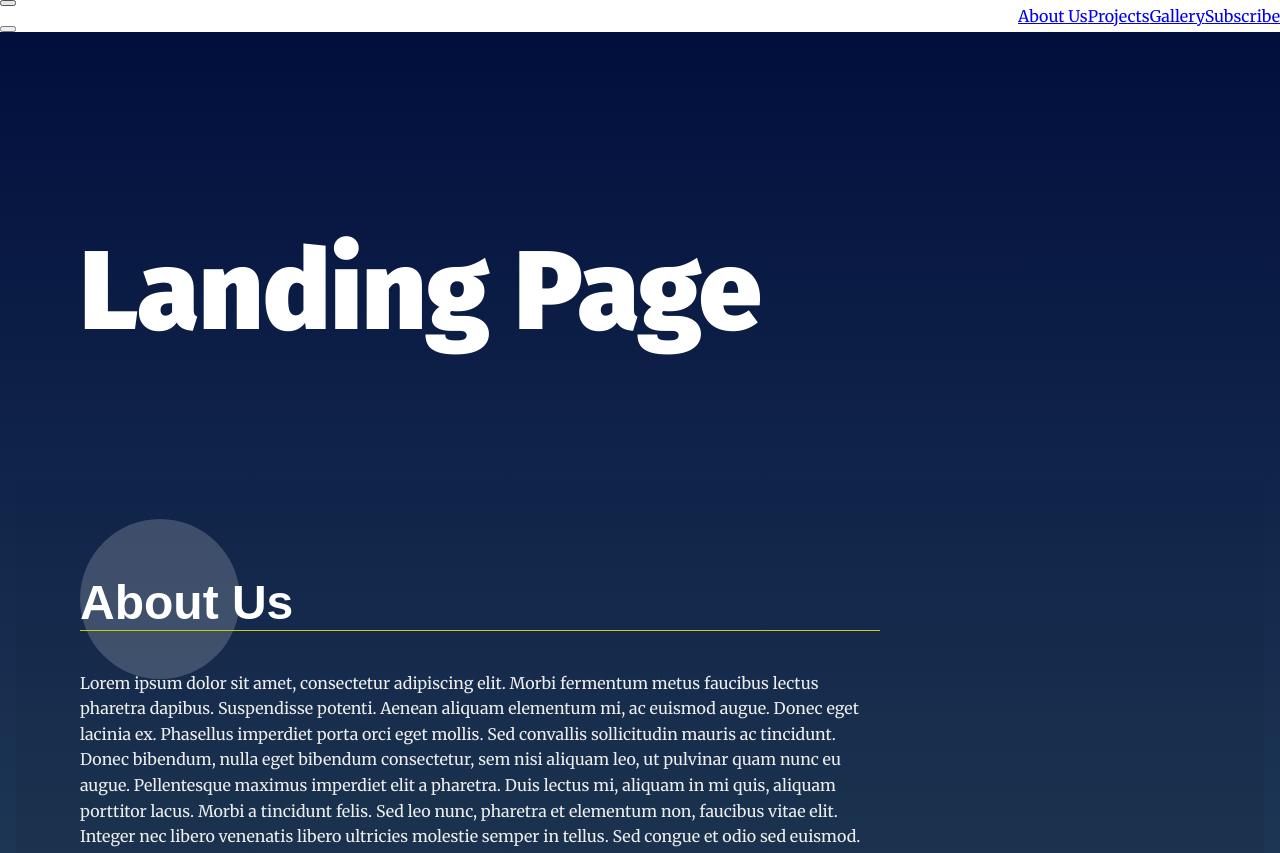
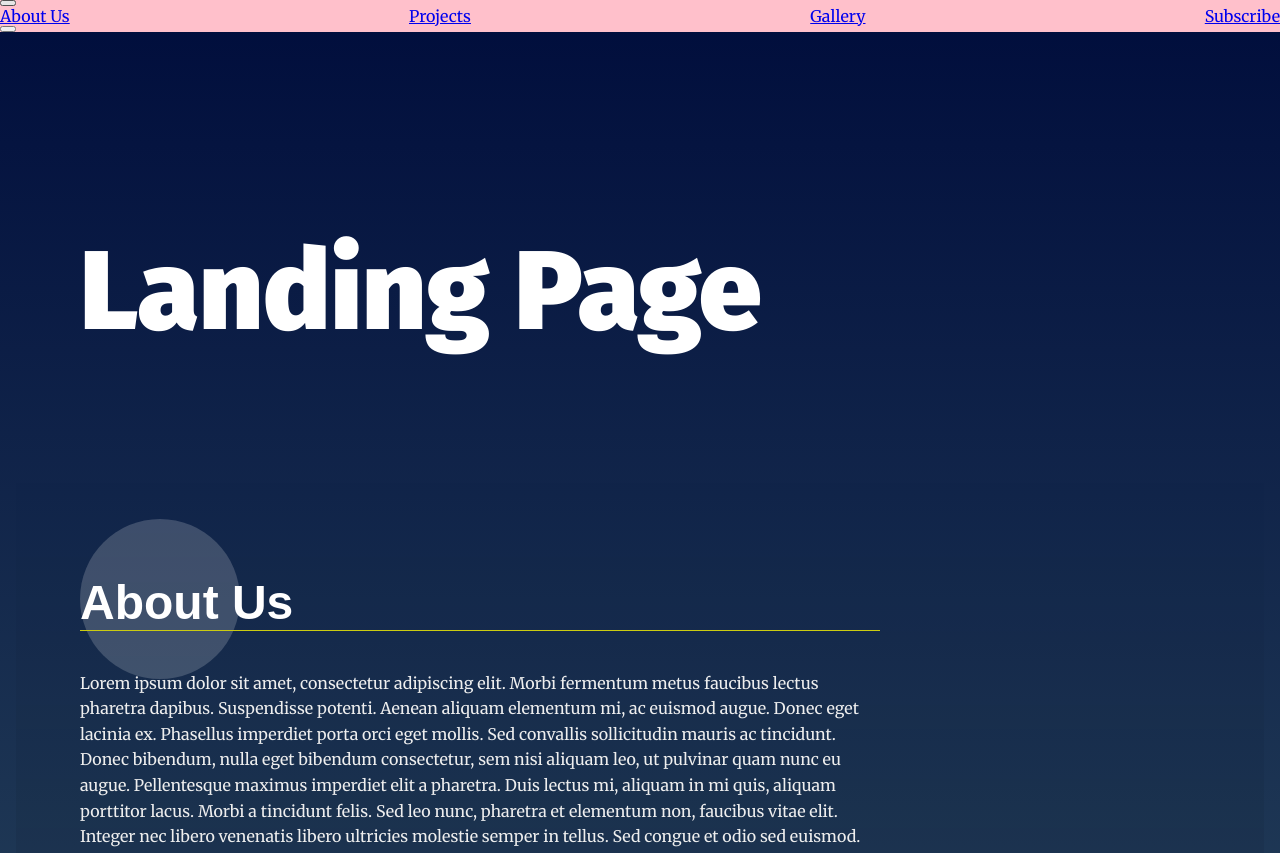
Before and after one commit to NoamBelleli/landing-page, a plain HTML site: page index.html in a window 1280 px wide. Shown: the top 853 px of the page. Drawn offline with Linux system fonts and the light colour scheme.

Commit message:
adding styles to header and updating navbar functions

```diff
--- a/css/styles.css
+++ b/css/styles.css
@@ -68,6 +68,8 @@ section {
     padding-left: 0;
     margin: 0;
     text-align: right;
+    display: flex;
+    justify-content: space-between;
 }
 
 .navbar__menu li {
@@ -90,7 +92,7 @@ section {
 
 /* Header Styles */
 .page__header {
-    background: #fff;
+    background: pink;
     position: fixed;
     top: 0;
     width: 100%;
--- a/js/app.js
+++ b/js/app.js
@@ -31,7 +31,6 @@ document.addEventListener('DOMContentLoaded', function () {
 document.addEventListener('DOMContentLoaded', function createAboutUs() {
     let ul = document.getElementById("navbar__list");
     let li = document.createElement("li");
-    li.textContent = 'About Us';
     li.setAttribute("id", "#element_1");
     ul.appendChild(li);
 });
@@ -51,7 +50,6 @@ document.addEventListener('DOMContentLoaded', function createAboutUsLink() {
 document.addEventListener('DOMContentLoaded',function createProjects() {
     let ul = document.getElementById("navbar__list");
     let li = document.createElement("li");
-    // li.textContent = 'Projects';
     li.setAttribute("id", "#element_2");
     ul.appendChild(li);
 });
@@ -71,7 +69,6 @@ document.addEventListener('DOMContentLoaded',function createProjectsLink() {
 document.addEventListener('DOMContentLoaded',function createGallery() {
     let ul = document.getElementById("navbar__list");
     let li = document.createElement("li");
-    // li.textContent = 'Projects';
     li.setAttribute("id", "#element_3");
     ul.appendChild(li);
 });
@@ -91,7 +88,6 @@ document.addEventListener('DOMContentLoaded',function createGalleryLink() {
 document.addEventListener('DOMContentLoaded',function createSubscribe() {
     let ul = document.getElementById("navbar__list");
     let li = document.createElement("li");
-    // li.textContent = 'Projects';
     li.setAttribute("id", "#element_4");
     ul.appendChild(li);
 });
@@ -99,14 +95,14 @@ document.addEventListener('DOMContentLoaded',function createSubscribe() {
 //createSubscribe();
 
 document.addEventListener('DOMContentLoaded', function createSubscribeLink() {
-    let liSubscribe = document.getElementById("#element_3");
+    let liSubscribe = document.getElementById("#element_4");
     let a = document.createElement("a");
     a.setAttribute("href", "#section4");
     a.textContent = "Subscribe";
     liSubscribe.appendChild(a);
 });
 
-createSubscribeLink();
+//createSubscribeLink();
 
 
 
```
